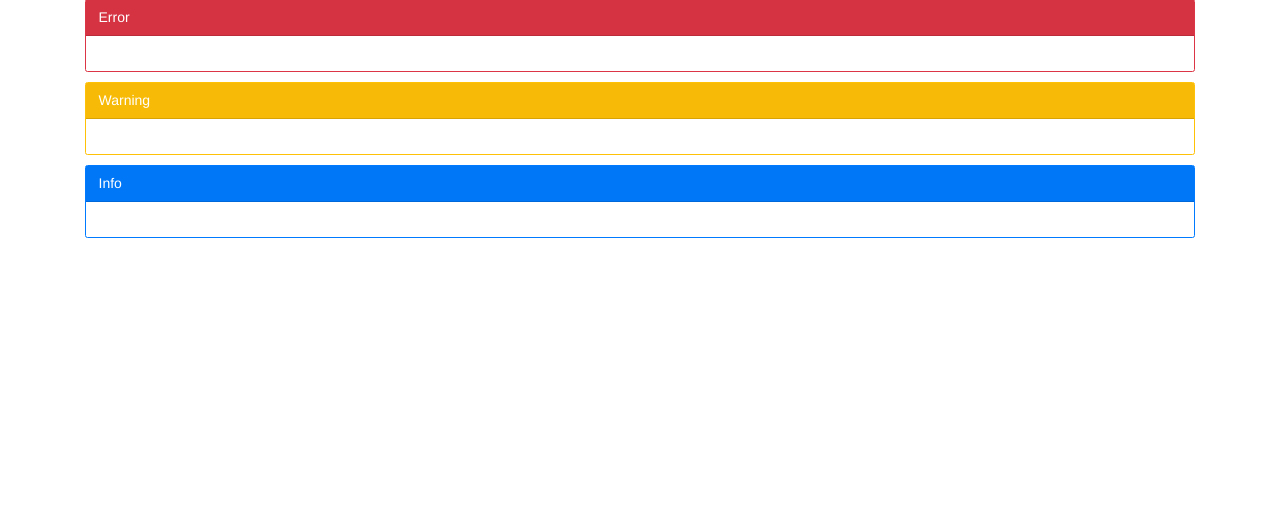
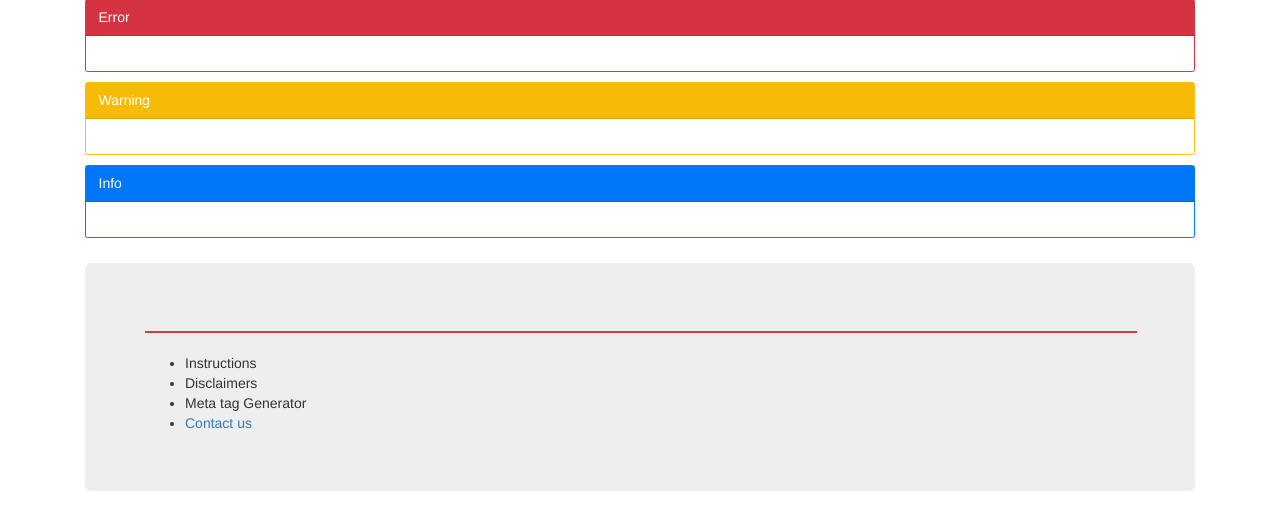
Before and after one commit to Khipro/MetaTagValidator, a Flask app: template templates/scrape.html in a window 1280 px wide. Shown: the part 2057-2578 px from the top of the page. Before the commit the page ends 2295 px from the top, so only its background shows below. Run offline with Flask 2, Linux system fonts and the light colour scheme; the template is opened without the code that fills it, so the values that code supplies are empty; some libraries are stand-ins or nearby versions.

Commit message:
commit on 'master'

```diff
--- a/templates/scrape.html
+++ b/templates/scrape.html
@@ -197,6 +197,30 @@
 
 
 
+
+<footer id="wb-info">
+
+    <div class="container">
+      <div class="row">
+        <div class="col">
+          <div class="jumbotron jumbotron-fluid text-left mt-4">
+
+            <hr class="border border-danger" width="100%"></hr>
+            <ul id="gc-tctr" class="links clearfix">
+              <li class="first leaf menu-mlid-1676">Instructions</a></li>
+              <li class="menu-6703">Disclaimers</a></li>
+              <li class="menu-6703">Meta tag Generator</a></li>
+              <li class="first leaf menu-mlid-1676"><a href="//www.statcan.gc.ca/eng/reference/refcentre/index?MM=1" title="Contact us">Contact us</a></li>
+            </ul>
+
+          </div>
+        </div>
+      </div>
+    </div>
+
+</footer>
+
+
   <!--
   <div class="container">
   <div class="row">
```
